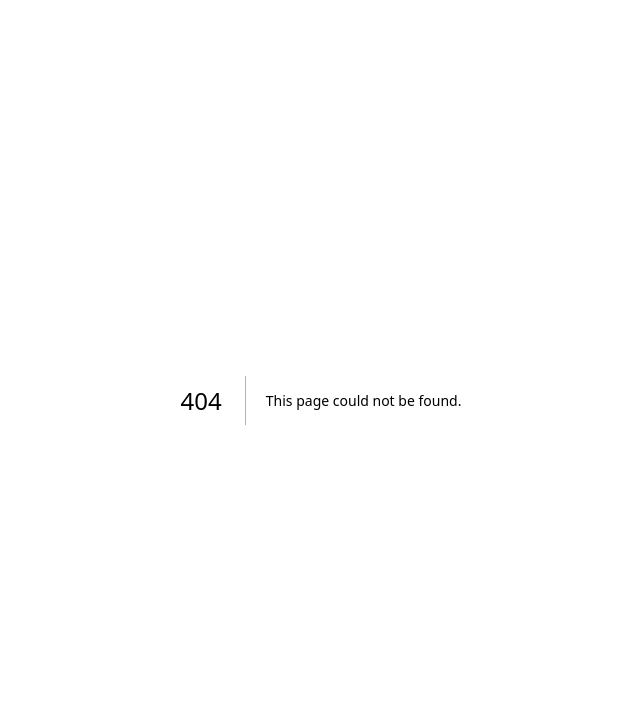
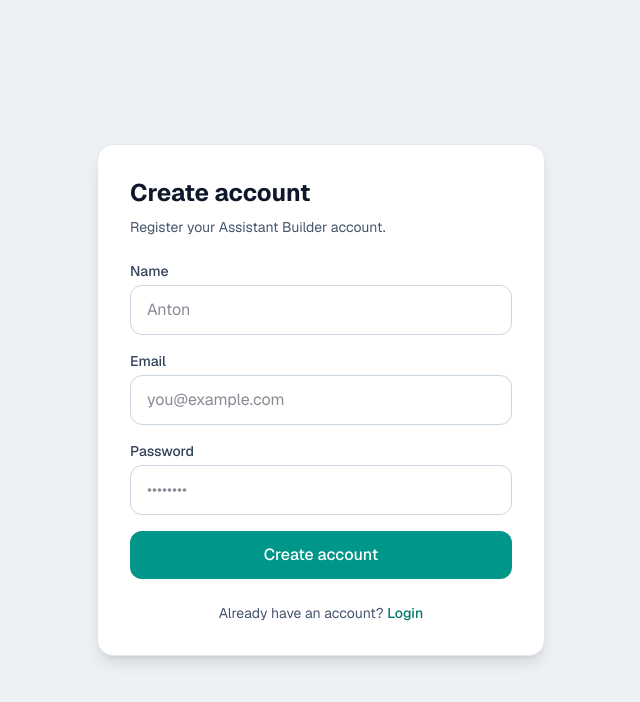
Before and after one commit to Kulbedka/assistant-builder, a Next.js app: page /register in a window 1280 px wide. Before the commit this address had no page. Shown: the top 702 px of the page, without its empty margins (319-959 px from the left). Built offline with nearby package versions, Linux system fonts and the light colour scheme; no server answers.

Commit message:
Add register page

```diff
--- /dev/null
+++ b/app/register/page.tsx
@@ -0,0 +1,140 @@
+"use client";
+
+import { useState } from "react";
+import Link from "next/link";
+
+const API_URL =
+  process.env.NEXT_PUBLIC_API_URL || "https://185-117-116-100.sslip.io";
+
+export default function RegisterPage() {
+  const [email, setEmail] = useState("");
+  const [password, setPassword] = useState("");
+  const [name, setName] = useState("");
+  const [error, setError] = useState("");
+  const [success, setSuccess] = useState("");
+  const [loading, setLoading] = useState(false);
+
+  async function handleSubmit(e: React.FormEvent<HTMLFormElement>) {
+    e.preventDefault();
+
+    setError("");
+    setSuccess("");
+    setLoading(true);
+
+    try {
+      const res = await fetch(`${API_URL}/api/auth/register`, {
+        method: "POST",
+        headers: {
+          "Content-Type": "application/json",
+        },
+        body: JSON.stringify({
+          email,
+          password,
+          name,
+        }),
+      });
+
+      const data = await res.json();
+
+      if (!res.ok) {
+        setError(data.error || "Registration failed");
+        return;
+      }
+
+      setSuccess(
+        "Account created. Please check your email and confirm your address before login."
+      );
+
+      setEmail("");
+      setPassword("");
+      setName("");
+    } catch {
+      setError("Something went wrong. Please try again.");
+    } finally {
+      setLoading(false);
+    }
+  }
+
+  return (
+    <main className="min-h-screen bg-[#eef1f4] flex items-center justify-center px-4">
+      <div className="w-full max-w-md rounded-2xl bg-white p-8 shadow-lg border border-slate-200">
+        <h1 className="text-2xl font-bold text-slate-900">
+          Create account
+        </h1>
+
+        <p className="mt-2 text-sm text-slate-600">
+          Register your Assistant Builder account.
+        </p>
+
+        <form onSubmit={handleSubmit} className="mt-6 space-y-4">
+          <div>
+            <label className="block text-sm font-medium text-slate-700">
+              Name
+            </label>
+            <input
+              value={name}
+              onChange={(e) => setName(e.target.value)}
+              className="mt-1 w-full rounded-xl border border-slate-300 px-4 py-3 outline-none focus:border-teal-500"
+              placeholder="Anton"
+            />
+          </div>
+
+          <div>
+            <label className="block text-sm font-medium text-slate-700">
+              Email
+            </label>
+            <input
+              value={email}
+              onChange={(e) => setEmail(e.target.value)}
+              type="email"
+              required
+              className="mt-1 w-full rounded-xl border border-slate-300 px-4 py-3 outline-none focus:border-teal-500"
+              placeholder="you@example.com"
+            />
+          </div>
+
+          <div>
+            <label className="block text-sm font-medium text-slate-700">
+              Password
+            </label>
+            <input
+              value={password}
+              onChange={(e) => setPassword(e.target.value)}
+              type="password"
+              required
+              className="mt-1 w-full rounded-xl border border-slate-300 px-4 py-3 outline-none focus:border-teal-500"
+              placeholder="••••••••"
+            />
+          </div>
+
+          {error && (
+            <p className="rounded-xl bg-red-50 px-4 py-3 text-sm text-red-700">
+              {error}
+            </p>
+          )}
+
+          {success && (
+            <p className="rounded-xl bg-emerald-50 px-4 py-3 text-sm text-emerald-700">
+              {success}
+            </p>
+          )}
+
+          <button
+            type="submit"
+            disabled={loading}
+            className="w-full rounded-xl bg-teal-600 px-4 py-3 font-medium text-white hover:bg-teal-700 disabled:opacity-60"
+          >
+            {loading ? "Creating account..." : "Create account"}
+          </button>
+        </form>
+
+        <p className="mt-6 text-center text-sm text-slate-600">
+          Already have an account?{" "}
+          <Link href="/login" className="font-medium text-teal-700">
+            Login
+          </Link>
+        </p>
+      </div>
+    </main>
+  );
+}
```
